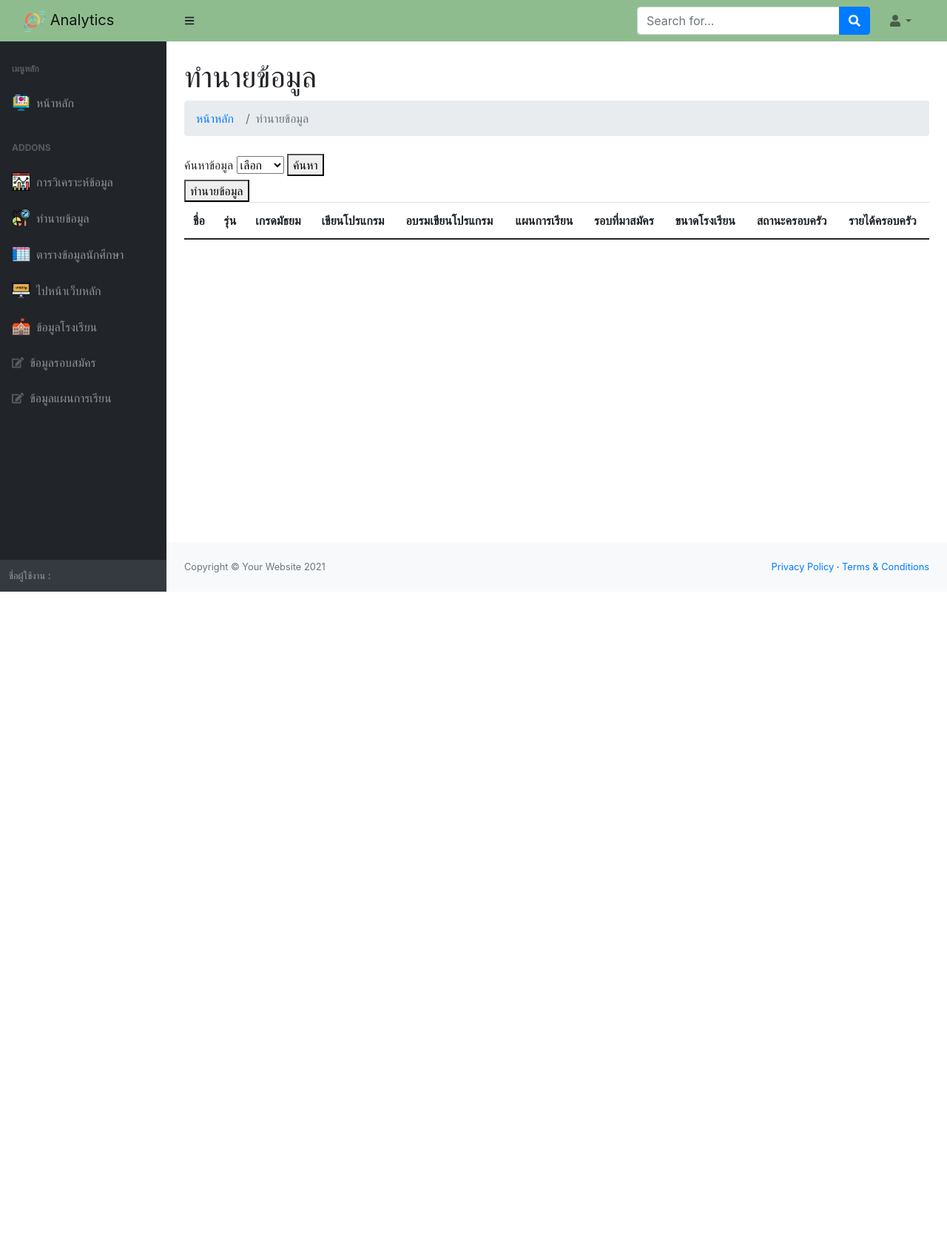
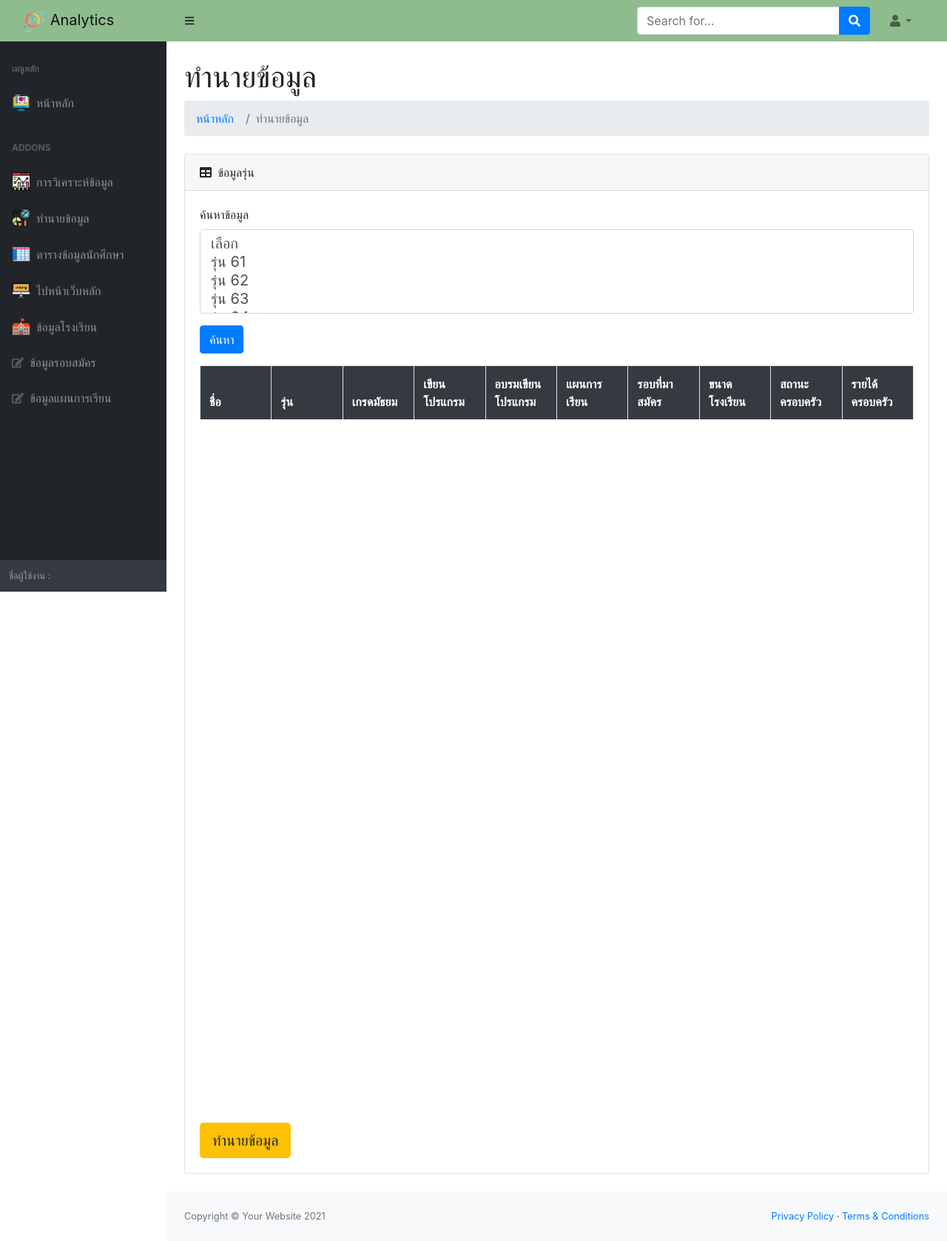
Before and after one commit to NHAphisit42/computerscience, a Django app: page /backend/dashboard/predictive in a window 1280 px wide. Shown: the whole page at 74% size. Before the commit the page ends 800 px from the top, so only its background shows below. Run offline with Django 4.2, Linux system fonts and the light colour scheme; a user stored in the database is signed in; lists and menus that the app fills with data are empty; parts of the project's set-up code (start-up, migrations or seed data) failed here and were passed over; some libraries are stand-ins or nearby versions.

Commit message:
all_editor

```diff
--- a/final/analytics/templates/predictive.html
+++ b/final/analytics/templates/predictive.html
@@ -1,6 +1,31 @@
 {% extends 'base_backend.html' %}
 {% block title %}Predictive{% endblock title %}
 {% block body %}
+<style>
+    .my-custom-scrollbar {
+        position: relative;
+        height: 1000px;
+        width: auto;
+        overflow: auto;
+    }
+
+    .table-wrapper-scroll-y {
+        display: block;
+    }
+
+    td.fitwidth {
+        width: auto;
+        white-space: nowrap;
+    }
+
+    table.autowidth td {
+        white-space: nowrap;
+    }
+
+    th.text {
+        text-align: center;
+    }
+</style>
 <main>
     <div class="container-fluid px-4">
         <h1 class="mt-4">ทำนายข้อมูล</h1>
@@ -8,93 +33,76 @@
             <li class="breadcrumb-item"><a href="{% url 'home_backend' %}">หน้าหลัก</a></li>
             <li class="breadcrumb-item active">ทำนายข้อมูล</li>
         </ol>
-        <div class="crad-body">
-            <div class="form">
+        <div class="card mb-4">
+            <div class="card-header">
+                <i class="fas fa-table me-1"></i>
+                ข้อมูลรุ่น
+            </div>
+            <div class="card-body">
                 <form action="{% url 'student_list' %}" method="post">
                     {% csrf_token %}
+                    <div class="form-group">
                         <label for="class_student">ค้นหาข้อมูล</label>
-                    <select name="class_student" id="class_student">
+                        <select name="class_student" id="class_student" class="custom-select custom-select-lg mb-3"
+                            multiple>
                             <option value="">เลือก</option>
-                        <option value="รุ่น 61">รุ่น 61</option>
-                        <option value="รุ่น 62">รุ่น 62</option>
-                        <option value="รุ่น 63">รุ่น 63</option>
-                        <option value="รุ่น 64">รุ่น 64</option>
-                        <option value="รุ่น 65">รุ่น 65</option>
-                        <option value="รุ่น 66">รุ่น 66</option>
-                        <option value="รุ่น 67">รุ่น 67</option>
-                        <option value="รุ่น 68">รุ่น 68</option>
-                        <option value="รุ่น 69">รุ่น 69</option>
-                        <option value="รุ่น 70">รุ่น 70</option>
+                            <option value="รุ่น61">รุ่น 61</option>
+                            <option value="รุ่น62">รุ่น 62</option>
+                            <option value="รุ่น63">รุ่น 63</option>
+                            <option value="รุ่น64">รุ่น 64</option>
+                            <option value="รุ่น65">รุ่น 65</option>
+                            <option value="รุ่น66">รุ่น 66</option>
+                            <option value="รุ่น67">รุ่น 67</option>
+                            <option value="รุ่น68">รุ่น 68</option>
+                            <option value="รุ่น69">รุ่น 69</option>
+                            <option value="รุ่น70">รุ่น 70</option>
                         </select>
-                    <button type="submit">ค้นหา</button>
+                        <button type="submit" class="btn btn-primary">ค้นหา</button>
+                    </div>
                 </form>
-            </div>
-            {% if std == "" %}
-            {% for message in messages %}
-            <p style="color: green; text-align: center;">{{message}}</p>
-            {% endfor%}
-            {% else %}
-            <div class="table-responsive" style="overflow-x:auto;">
-                <table class="table">
-                    <thead>
+                <form action="{% url 'result' %}" method="POST">
+                    {% csrf_token %}
+                    <div class="table-wrapper-scroll-y my-custom-scrollbar table-responsive">
+                        <table class="table table-bordered table-striped mb-0 autowidth">
+                            <thead style="position: sticky; top: 0;" class="bg-dark text-white">
                                 <tr>
-                            <th scope="col">ชื่อ</th>
-                            <th scope="col">รุ่น</th>
-                            <th scope="col">เกรดมัธยม</th>
-                            <th scope="col">เขียนโปรแกรม</th>
-                            <th scope="col">อบรมเขียนโปรแกรม</th>
-                            <th scope="col">แผนการเรียน</th>
-                            <th scope="col">รอบที่มาสมัคร</th>
-                            <th scope="col">ขนาดโรงเรียน</th>
-                            <th scope="col">สถานะครอบครัว</th>
-                            <th scope="col">รายได้ครอบครัว</th>
+                                    <th scope="col" style="width: 10%;">ชื่อ</th>
+                                    <th scope="col" style="width: 10%;">รุ่น</th>
+                                    <th scope="col" style="width: 10%;">เกรดมัธยม</th>
+                                    <th scope="col" style="width: 10%;">เขียนโปรแกรม</th>
+                                    <th scope="col" style="width: 10%;">อบรมเขียนโปรแกรม</th>
+                                    <th scope="col" style="width: 10%;">แผนการเรียน</th>
+                                    <th scope="col" style="width: 10%;">รอบที่มาสมัคร</th>
+                                    <th scope="col" style="width: 10%;">ขนาดโรงเรียน</th>
+                                    <th scope="col" style="width: 10%;">สถานะครอบครัว</th>
+                                    <th scope="col" style="width: 10%;">รายได้ครอบครัว</th>
                                 </tr>
                             </thead>
                             <tbody>
-                        <form action="{% url 'result' %}" method="POST">
-                            {% csrf_token %}
-                            {% for std in std %}
-                            <div class="form-row">
-                                <div class="from-group col-md-2">
+                                {% for std in sd %}
                                 <tr>
+                                    <td><input type="checkbox" name="checkbox[]" value="{{std.id}}" id=""></td>
                                     <td>{{std.gender}}{{std.name}}</td>
                                     <td>{{std.class_student}}</td>
-                                        <td><input name='GPA' type='text' value="{{std.GPA}}" disabled /></td>
-                                        <td><input name='write_program' type='text' value="{{std.write_program_no}}" disabled /></td>
-                                        <td><input type="text" name="trainprogram" id="" value="{{std.trainprogram_no}}" disabled /></td>
-                                        <td><input name='plan' type='text' value="{{std.plan_no}}" disabled /></td>
-                                        <td><input type="text" name="round_apply" id="" value="{{std.round_apply_no}}" disabled /></td>
-                                        <td><input type="text" name="school_size" id="" value="{{std.school_size_no}}" disabled /></td>
-                                        <td><input type="text" name="status_family" id="" value="{{std.Group_status}}" disabled /></td>
-                                        <td><input type="text" name="family_income_per_month" id="" value="{{std.family_income_per_month_no}}" disabled /></td>
+                                    <td><input name="GPA[]" type="text" value="{{std.GPA}}"/></td>
+                                    <td><input name="write_program" type="text" value="{{std.write_program_no}}"/></td>
+                                    <td><input name="trainprogram" type="text" value="{{std.trainprogram_no}}"/></td>
+                                    <td><input name="plan" type="text" value="{{std.plan_no}}"/></td>
+                                    <td><input name="round_apply" type="text" value="{{std.round_apply_no}}"/></td>
+                                    <td><input name="school_size" type="text" value="{{std.school_size_no}}"/></td>
+                                    <td><input name="status_family" type="text" value="{{std.status_family_no}}"/></td>
+                                    <td><input name="family_income_per_month" type="text" value="{{std.family_income_per_month_no}}"/></td>
                                 </tr>
-                                </div>
-                            </div>
                                 {% endfor %}
-                            <button type="submit">ทำนายข้อมูล</button>
-                        </form>
                             </tbody>
                         </table>
+                        <br>
                     </div>
-            {% endif %}
+                    <br>
+                    <button type="submit" class="btn btn-warning btn-lg">ทำนายข้อมูล</button>
+                </form>
+            </div>
         </div>
     </div>
 </main>
-<script>
-    //query data from database
-    $(document).ready(function () {
-        $('datatablesSimple').DataTable({
-            columnDefs: [{
-                orderable: false,
-                className: 'select-checkbox',
-                targets: 0
-            }],
-            select: {
-                style: 'os',
-                selector: 'td:first-child'
-            },
-            order: [[1, 'asc']]
-        });
-    });
-</script>
 {% endblock body %}
--- a/final/analytics/views.py
+++ b/final/analytics/views.py
@@ -4,17 +4,9 @@ from django.contrib import messages
 from django.contrib.auth import authenticate, login, logout
 from django.contrib.auth.models import User
 from django.contrib.auth.decorators import login_required
-import pandas as pd
-import numpy as np
-import matplotlib as plt
-import seaborn as sns
-from sklearn.cluster import KMeans
-from sklearn import preprocessing
-import matplotlib.pyplot as plt
 from joblib import load
+from sklearn import tree
 from sklearn.tree import DecisionTreeClassifier
-from sklearn import tree
-from sklearn.preprocessing import LabelEncoder
 
 model_DT = load('./analytics/ML/DT.joblib')
 model_RF = load('./analytics/ML/RF.joblib')
@@ -22,48 +14,76 @@ model_LR = load('./analytics/ML/LR.joblib')
 
 # Create your views here.
 # @login_required(login_url='login')
+
+
 def home_backend(request):
     std = student.objects.all()
     stdcount = std.count()
-    return render(request, 'home_backend.html', {'std':std, 'stdcount':stdcount})
+    return render(request, 'home_backend.html', {'std': std, 'stdcount': stdcount})
+
 
 def table_backend(request):
     std = student.objects.all()
-    return render(request, 'student_table_backend.html', {'std':std})
+    return render(request, 'student_table_backend.html', {'std': std})
 
-def studentdetail(request,id):
+
+def studentdetail(request, id):
     std = student.objects.get(id=id)
-    return render(request, 'studentdetail.html', {'std':std})
+    return render(request, 'studentdetail.html', {'std': std})
+
 
 def chart_backend(request):
     return render(request, 'chart_backend.html')
 
+
 def addschool_backend(request):
     return render(request, 'addschool_backend.html')
+
 
 def login_backend(request):
     return render(request, 'login_backend.html')
 
+
 def register_backend(request):
     return render(request, 'register_backend.html')
 
+
 def predictive(request):
     return render(request, 'predictive.html')
+
 
 def student_list(request):
     if request.method == "POST":
         class_std = request.POST['class_student']
         if class_std == "":
-            messages.info(request,"กรุณาป้อนข้อมูลให้ครบ")
+            messages.info(request, "กรุณาป้อนข้อมูลให้ครบ")
             redirect('predictive')
         else:
             print(class_std)
-            std = student.objects.filter(class_student=class_std)
-            return render(request, 'predictive.html', {'std':std})
+            sd = student.objects.filter(class_student=class_std)
+            return render(request, 'predictive.html', {'sd': sd})
 
-# custom method for generating predictions
-def getpredict(model_DT):
-    predictions = model_DT.predict()
+
+def result(request):
+    if request.method == "POST":
+        checkbox = request.POST.getlist('checkbox[]')
+        GPA = request.POST.getlist('GPA[]')
+        write_program = request.POST.getlist('write_program')
+        trainprogram = request.POST.getlist('trainprogram')
+        plan = request.POST.getlist('plan')
+        round_apply = request.POST.getlist('round_apply')
+        school_size = request.POST.getlist('school_size')
+        status_family = request.POST.getlist('status_family')
+        family_income_per_month = request.POST.getlist('family_income_per_month')
+
+        new_data = [(float(x1), int(x2), int(x3), int(x4), int(x5), int(x6), int(x7), int(x8)) for x1, x2, x3, x4, x5, x6, x7, x8 in zip(GPA, write_program, trainprogram, plan, round_apply, school_size, status_family, family_income_per_month)]
+        print(new_data)
+    return render(request, 'result.html')
+
+
+def getpredict(Group_size, plan, round_apply, GPA, write_program, trainprogram, family_income_per_month, status_family):
+    predictions = model_DT.predict(Group_size, plan, round_apply, GPA,
+                                   write_program, trainprogram, family_income_per_month, status_family)
     if predictions == 1:
         return "ผ่าน"
     elif predictions == 0:
@@ -71,40 +91,11 @@ def getpredict(model_DT):
     else:
         return "ผิดพลาด"
 
-def result(request):
-    if request.method == "POST":
-        print("-----------------")
-        print(request.POST)
-        # Group_size = request.POST['Group_size']
-        # plan = request.POST['plan']
-        # round_apply = request.POST['round_apply']
-        GPA = request.POST.getlist('GPA')
-        grade_maths = request.POST.getlist('grade_maths')
-        plan = request.POST.getlist('plan')
-        print("-----------------")
-        print(GPA)
-        new_data = [(float(x1),float(x2),float(x3)) for x1,x2,x3 in zip(GPA,grade_maths,plan)]
-        print(new_data)
-
-        # write_program = request.POST['write_program']
-        # trainprogram = request.POST['trainprogram']
-        # family_income_per_month = request.POST['family_income_per_month']
-        # status_family = request.POST['status_family']
-
-
-        # dataset = 2.54
-
-        # สร้างตัวแปรเก็บค่าที่ได้จากการทำนาย
-        # y_pred_DT = model_DT.predict([dataset])
-        # y_pred_RF = model_RF.predict([dataset])
-        # y_pred_LR = model_LR.predict([dataset])
-
-
-    return render(request, 'result.html')
 
 def school(request):
     school = School.objects.all()
-    return render(request, 'school.html', {'school':school})
+    return render(request, 'school.html', {'school': school})
+
 
 def addschool(request):
     if request.method == "POST":
@@ -117,32 +108,36 @@ def addschool(request):
         Longitude = request.POST['Longitude']
 
         if name_school == "" or size_school == "" or zone_school == "" or district_school == "" or province_school == "" or Latitude == "" or Longitude == "":
-            messages.info(request,"กรุณาป้อนข้อมูลให้ครบ")
+            messages.info(request, "กรุณาป้อนข้อมูลให้ครบ")
             return redirect("addschool_backend")
         else:
             school = School.objects.create(
-                name_school = name_school,
-                size_school = size_school,
-                zone_school = zone_school,
-                district_school = district_school,
-                province_school = province_school,
-                Latitude = Latitude,
-                Longitude = Longitude
+                name_school=name_school,
+                size_school=size_school,
+                zone_school=zone_school,
+                district_school=district_school,
+                province_school=province_school,
+                Latitude=Latitude,
+                Longitude=Longitude
             )
             school.save()
-            messages.info(request,"สร้างสถานศึกษาเรียบร้อย")
+            messages.info(request, "สร้างสถานศึกษาเรียบร้อย")
             return redirect('addschool_backend')
+
 
 def education(request):
     return render(request, 'education.html')
 
+
 def plan(request):
     return render(request, 'plan.html')
+
 
 def round_apply(request):
     return render(request, 'round_apply.html')
 
-def adduser_backend(request):#ลงทะเบียน
+
+def adduser_backend(request):  # ลงทะเบียน
     if request.method == "POST":
         first_name = request.POST['first_name']
         last_name = request.POST['last_name']
@@ -151,33 +146,35 @@ def adduser_backend(request):#ลงทะเบียน
         password = request.POST['password']
         repassword = request.POST['repassword']
 
-        if username == "" or email == "" or password=="" or repassword=="":
-            messages.info(request,"กรุณาป้อนข้อมูลให้ครบ")
+        if username == "" or email == "" or password == "" or repassword == "":
+            messages.info(request, "กรุณาป้อนข้อมูลให้ครบ")
             return redirect("register_backend")
         else:
-            if password == repassword :
+            if password == repassword:
                 if User.objects.filter(username=username).exists():
-                    messages.info(request,"Username นี้มีคนใช้แล้ว")
+                    messages.info(request, "Username นี้มีคนใช้แล้ว")
                     return redirect("register_backend")
                 elif User.objects.filter(email=email).exists():
-                    messages.info(request,"อีเมลนี้เคยลงทะเบียนไปแล้ว")
+                    messages.info(request, "อีเมลนี้เคยลงทะเบียนไปแล้ว")
                     return redirect("register_backend")
                 else:
                     user = User.objects.create_user(
-                        first_name = first_name,
-                        last_name = last_name,
-                        username = username,
+                        first_name=first_name,
+                        last_name=last_name,
+                        username=username,
                         email=email,
                         password=password
                     )
                     user.save()
-                    messages.info(request,"สร้างบัญชีเรียบร้อย")
+                    messages.info(request, "สร้างบัญชีเรียบร้อย")
                     return redirect("login_backend")
             else:
-                messages.info(request,"ไม่สามารถลงทะเบียนได้รหัสผ่านไม่ตรงกัน")
+                messages.info(
+                    request, "ไม่สามารถลงทะเบียนได้รหัสผ่านไม่ตรงกัน")
                 return redirect("register_backend")
 
-def sign_in(request):#ลงชื่อเข้าใช้
+
+def sign_in(request):  # ลงชื่อเข้าใช้
     if request.method == "POST":
         username = request.POST['username']
         password = request.POST['password']
@@ -186,17 +183,20 @@ def sign_in(request):#ลงชื่อเข้าใช้
             login(request, user)
             return redirect('home_backend')
         else:
-            messages.info(request,"ไม่พบข้อมูลบัญชีผู้ใช้")
+            messages.info(request, "ไม่พบข้อมูลบัญชีผู้ใช้")
             return redirect("login_backend")
+
 
 def logout_backend(request):
     logout(request)
     return redirect('home_backend')
 
+
 def remove(request, id):
     std = student.objects.get(id=id)
     std.delete()
     return redirect('table_backend')
+
 
 def update(request, id):
     std = student.objects.get(id=id)
@@ -244,47 +244,47 @@ def update(request, id):
         ex20 = request.POST['ex20']
 
         std = student.objects.create(
-            gender = gender,
-            name = name,
-            class_student = class_student,
-            school = school,
-            short = short,
-            plan = plan,
-            round_apply = round_apply,
-            GPA = GPA,
-            grade_maths = grade_maths,
-            grade_science = grade_science,
-            grade_english = grade_english,
-            skillcomputer = skillcomputer,
-            traincomputer = traincomputer,
-            write_program = write_program,
-            trainprogram = trainprogram,
-            Other_skills = Other_skills,
-            want_to_develop = want_to_develop,
-            family_income_per_month = family_income_per_month,
-            status_family = status_family,
-            which_channel_do_you_know = which_channel_do_you_know,
-            why_did_you_choose_to_study = why_did_you_choose_to_study,
-            ex1 = ex1,
-            ex2 = ex2,
-            ex3 = ex3,
-            ex4 = ex4,
-            ex5 = ex5,
-            ex6 = ex6,
-            ex7 = ex7,
-            ex8 = ex8,
-            ex9 = ex9,
-            ex10 = ex10,
-            ex11 = ex11,
-            ex12 = ex12,
-            ex13 = ex13,
-            ex14 = ex14,
-            ex15 = ex15,
-            ex16 = ex16,
-            ex17 = ex17,
-            ex18 = ex18,
-            ex19 = ex19,
-            ex20 = ex20,
+            gender=gender,
+            name=name,
+            class_student=class_student,
+            school=school,
+            short=short,
+            plan=plan,
+            round_apply=round_apply,
+            GPA=GPA,
+            grade_maths=grade_maths,
+            grade_science=grade_science,
+            grade_english=grade_english,
+            skillcomputer=skillcomputer,
+            traincomputer=traincomputer,
+            write_program=write_program,
+            trainprogram=trainprogram,
+            Other_skills=Other_skills,
+            want_to_develop=want_to_develop,
+            family_income_per_month=family_income_per_month,
+            status_family=status_family,
+            which_channel_do_you_know=which_channel_do_you_know,
+            why_did_you_choose_to_study=why_did_you_choose_to_study,
+            ex1=ex1,
+            ex2=ex2,
+            ex3=ex3,
+            ex4=ex4,
+            ex5=ex5,
+            ex6=ex6,
+            ex7=ex7,
+            ex8=ex8,
+            ex9=ex9,
+            ex10=ex10,
+            ex11=ex11,
+            ex12=ex12,
+            ex13=ex13,
+            ex14=ex14,
+            ex15=ex15,
+            ex16=ex16,
+            ex17=ex17,
+            ex18=ex18,
+            ex19=ex19,
+            ex20=ex20,
         )
         std.save()
         return redirect('table_backend')
--- a/final/final/settings.py
+++ b/final/final/settings.py
@@ -79,7 +79,7 @@ WSGI_APPLICATION = 'final.wsgi.application'
 DATABASES = {
     'default': {
         'ENGINE': 'django.db.backends.postgresql_psycopg2',
-        'NAME': 'Student',
+        'NAME': 'Project',
         'USER': 'postgres',
         'PASSWORD': 't19@e218',
         'HOST': 'localhost',
--- a/final/student/admin.py
+++ b/final/student/admin.py
@@ -3,7 +3,7 @@ from django.contrib import admin
 from student.models import student, School, Round_apply, Plan, Eduction
 # Register your models here.
 class studentDesing(admin.ModelAdmin):
-    list_display = ['id', 'gender', 'name', 'class_student', 'school', 'plan']
+    list_display = ['name', 'class_student', 'school', 'school_size', 'plan', 'family_income_per_month', 'status_family']
 
 class schoolDesing(admin.ModelAdmin):
     list_display = ['id', 'name_school', 'size_school', 'zone_school', 'district_school', 'province_school', 'Latitude', 'Longitude']
```
Also changed, not shown: final/analytics/templates/result.html (+16 -2 lines), final/student/models.py (+9 -7 lines), final/student/migrations/0018_alter_student_school_size.py (added). Lines whose indentation alone changed are shown as unchanged.
